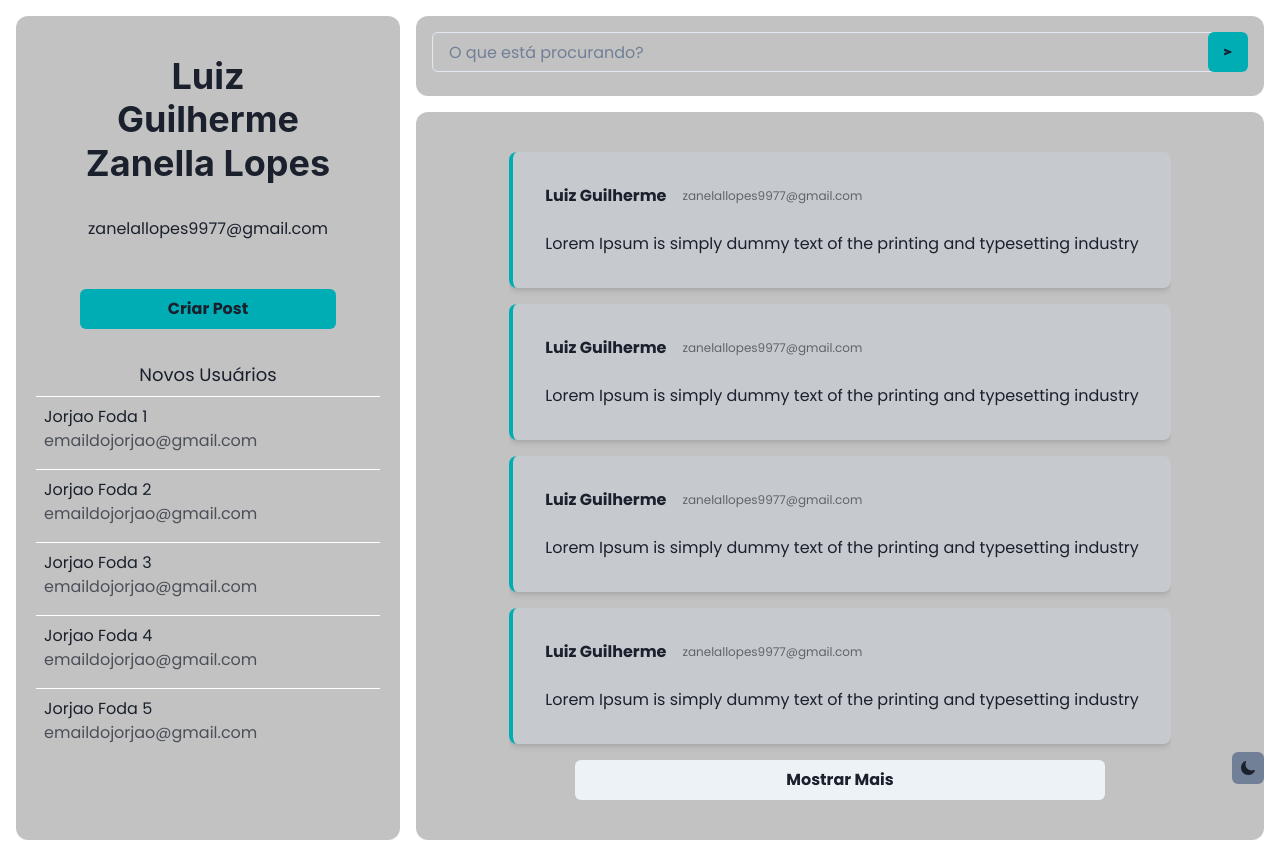
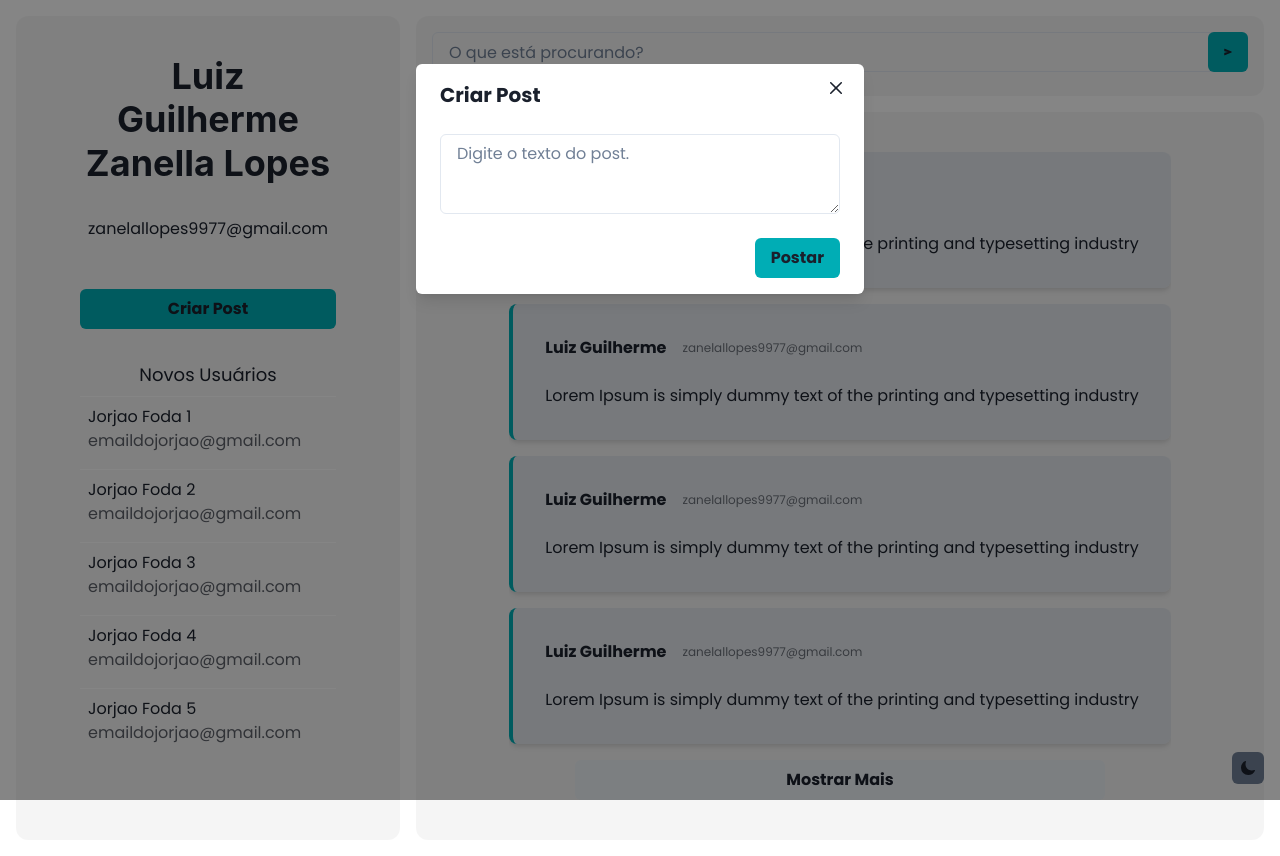
Before and after one commit to Lugui14/blog-client, a Next.js app: page /posts in a window 1280 px wide. Both pictures are taken after a click on the button "Criar Post". Built offline with nearby package versions, Linux system fonts and the light colour scheme.

Commit message:
feat: complete-design

```diff
--- a/components/Header/index.tsx
+++ b/components/Header/index.tsx
@@ -1,3 +1,5 @@
+import { useState } from "react";
+
 import {
   Button,
   Center,
@@ -7,11 +9,25 @@ import {
 } from "@chakra-ui/react";
 import { IoSend } from "react-icons/io5";
 
-export const Header = () => {
+interface IProps {
+  value?: string;
+}
+
+export const Header = ({ value }: IProps) => {
+  const [inputVal, setInputVal] = useState("");
+  value && setInputVal(value);
+
   return (
-    <Center>
+    <Center w={{ base: "80%", lg: "auto" }} my={{ base: 4, lg: 0 }}>
       <InputGroup>
-        <Input id="filter" placeholder="O que está procurando?" />
+        <Input
+          value={inputVal}
+          onChange={(e) => {
+            setInputVal(e.target.value);
+          }}
+          id="filter"
+          placeholder="O que está procurando?"
+        />
         <InputRightElement>
           <Button p={4} bg={"teal.350"} _hover={{ bg: "teal.300" }}>
             <IoSend />
--- a/components/Posts/PostCard/index.tsx
+++ b/components/Posts/PostCard/index.tsx
@@ -16,7 +16,12 @@ export const PostCard = ({ text, username, useremail }: IPostProps) => {
       bg={"rgba(203,213,224, 0.4)"}
       p={8}
     >
-      <Flex alignItems={"center"} mb={4} gap={4}>
+      <Flex
+        alignItems={{ base: "flex-start", lg: "center" }}
+        flexDir={{ base: "column", lg: "row" }}
+        mb={4}
+        gap={{ base: 2, lg: 4 }}
+      >
         <Text fontSize={16} fontWeight={"bold"}>
           {username}
         </Text>
--- /dev/null
+++ b/components/Posts/PostModal/index.tsx
@@ -0,0 +1,53 @@
+import { useRef, useState } from "react";
+import {
+  Button,
+  Modal,
+  ModalBody,
+  ModalCloseButton,
+  ModalContent,
+  ModalFooter,
+  ModalHeader,
+  ModalOverlay,
+  Textarea,
+} from "@chakra-ui/react";
+
+interface IProps {
+  isOpen: boolean;
+  onClose: () => void;
+  onOpen: () => void;
+}
+
+export const PostModal = ({ isOpen, onClose, onOpen }: IProps) => {
+  const finalRef = useRef(null);
+  const [post, setPost] = useState("");
+
+  return (
+    <Modal finalFocusRef={finalRef} isOpen={isOpen} onClose={onClose}>
+      <ModalOverlay />
+
+      <ModalContent>
+        <ModalHeader>Criar Post</ModalHeader>
+        <ModalCloseButton />
+        <ModalBody>
+          <Textarea
+            value={post}
+            onChange={(e) => setPost(e.target.value)}
+            placeholder="Digite o texto do post."
+          />
+        </ModalBody>
+
+        <ModalFooter>
+          <Button
+            onClick={() => {
+              onClose();
+            }}
+            bg={"teal.350"}
+            _hover={{ bg: "teal.300" }}
+          >
+            Postar
+          </Button>
+        </ModalFooter>
+      </ModalContent>
+    </Modal>
+  );
+};
--- a/components/Profile/Aside.tsx
+++ b/components/Profile/Aside.tsx
@@ -1,4 +1,13 @@
-import { Button, Center, Flex, Heading, Text, VStack } from "@chakra-ui/react";
+import {
+  Button,
+  Center,
+  Flex,
+  Heading,
+  Text,
+  useDisclosure,
+  VStack,
+} from "@chakra-ui/react";
+import { PostModal } from "../Posts/PostModal";
 
 interface IAsideProps {
   name: string;
@@ -29,7 +38,12 @@ const users = [
 ];
 
 export const Aside = ({ name, email }: IAsideProps) => {
+  const { onOpen, isOpen, onClose } = useDisclosure();
+
   return (
+    <>
+      <PostModal isOpen={isOpen} onClose={onClose} onOpen={onOpen} />
+
       <Center flexDir={"column"} maxH={"85vh"} p={4}>
         <Heading textAlign={"center"} mb={8}>
           {name}
@@ -44,16 +58,17 @@ export const Aside = ({ name, email }: IAsideProps) => {
           w={"100%"}
           bg={"teal.350"}
           _hover={{ bg: "teal.300" }}
+          onClick={onOpen}
         >
           {" "}
           Criar Post{" "}
         </Button>
 
-      <VStack>
+        <VStack w={"100%"}>
           <Text fontSize={18}>Novos Usuários</Text>
           {users.map((user) => (
             <Flex
-            w={"150%"}
+              w={"100%"}
               borderTop={"1px solid white"}
               flexDir={"column"}
               p={2}
@@ -66,5 +81,6 @@ export const Aside = ({ name, email }: IAsideProps) => {
           ))}
         </VStack>
       </Center>
+    </>
   );
 };
--- a/pages/posts/index.tsx
+++ b/pages/posts/index.tsx
@@ -10,6 +10,7 @@ import {
   Grid,
   GridItem,
   useMediaQuery,
+  useColorModeValue,
 } from "@chakra-ui/react";
 import { Aside } from "../../components/Profile/Aside";
 import { ThemeButton } from "../../components/ThemeButton";
@@ -42,7 +43,7 @@ const Posts: NextPage = () => {
           <GridItem
             p={12}
             maxH={"105vh"}
-            bg={"blackAlpha.400"}
+            bg={useColorModeValue("blackAlpha.50", "blackAlpha.400")}
             rounded={12}
             area={"aside"}
           >
@@ -51,10 +52,20 @@ const Posts: NextPage = () => {
               email={"zanelallopes9977@gmail.com"}
             />
           </GridItem>
-          <GridItem bg={"blackAlpha.400"} rounded={12} p={4} area={"header"}>
+          <GridItem
+            bg={useColorModeValue("blackAlpha.50", "blackAlpha.400")}
+            rounded={12}
+            p={4}
+            area={"header"}
+          >
             <Header />
           </GridItem>
-          <GridItem bg={"blackAlpha.400"} rounded={12} p={6} area={"main"}>
+          <GridItem
+            bg={useColorModeValue("blackAlpha.50", "blackAlpha.400")}
+            rounded={12}
+            p={6}
+            area={"main"}
+          >
             <PostList />
           </GridItem>
         </Grid>
@@ -62,7 +73,7 @@ const Posts: NextPage = () => {
         <>
           <Button
             onClick={() => setIsAsideOpened(!isAsideOpened)}
-            position={"absolute"}
+            position={"fixed"}
             top={4}
             left={!isAsideOpened ? "75vw" : 4}
           >
@@ -75,7 +86,8 @@ const Posts: NextPage = () => {
               position={"fixed"}
               w={"70vw"}
               h={"100vh"}
-              bg={"gray.800"}
+              bg={useColorModeValue("gray.200", "gray.800")}
+              borderRight={"2px solid #00ADB5"}
             >
               <Aside
                 name={"Luiz Guilherme Zanella Lopes"}
@@ -90,6 +102,8 @@ const Posts: NextPage = () => {
             alignItems={"center"}
             pt={16}
           >
+            <Header />
+
             <PostList />
           </Flex>
         </>
```
Lines whose indentation alone changed are shown as unchanged.
